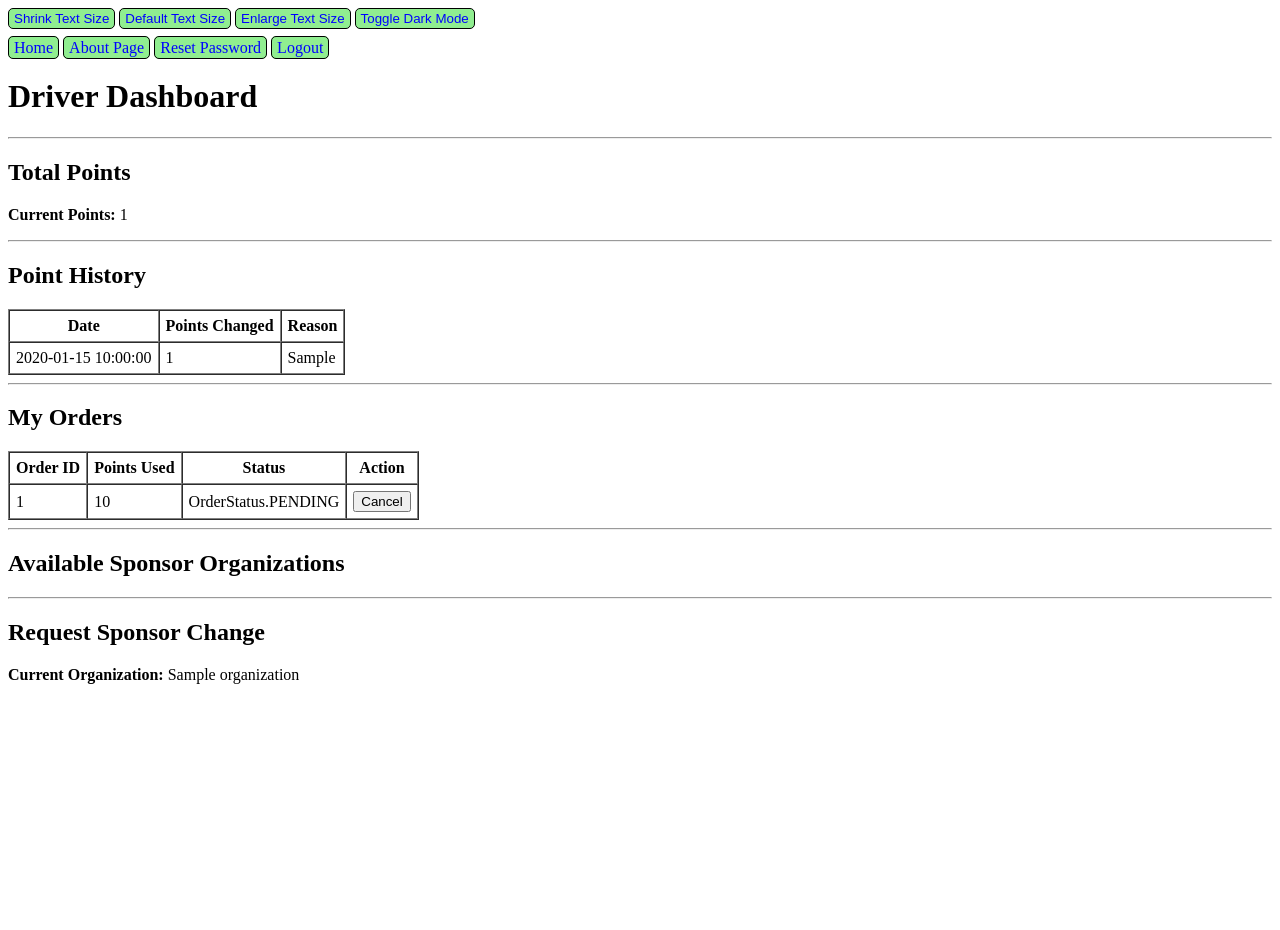
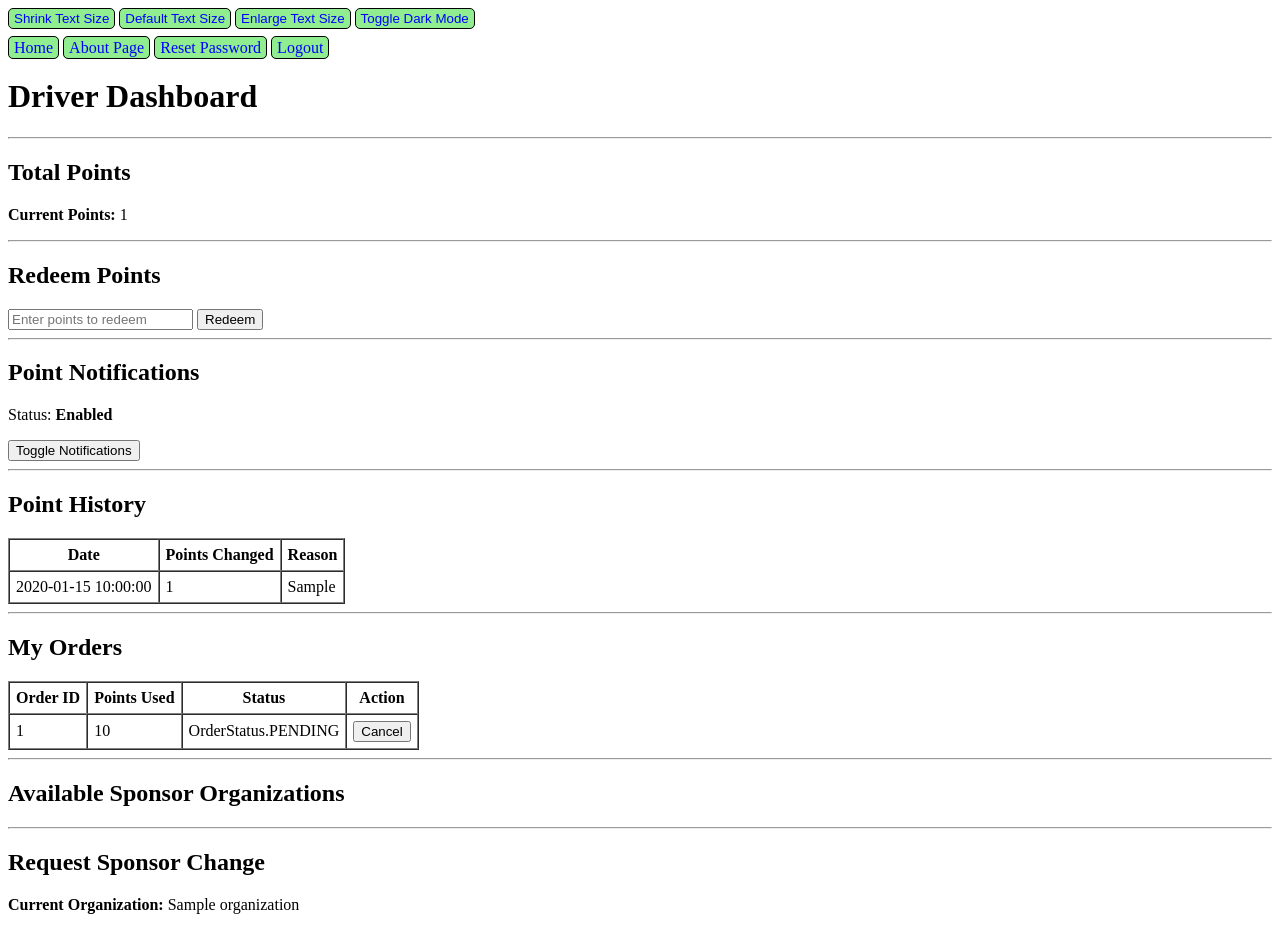
Before and after one commit to ppatel071/s26-CPSC4910-Team16, a Flask app: page /driver/dashboard in a window 1280 px wide. Before the commit the page ends 684 px from the top, so only its background shows below. Run offline with Flask 3, Linux system fonts and the light colour scheme; a user stored in the database is signed in; tables that the repository leaves empty hold one stand-in row (values such as "Sample post").

Commit message:
task 15657
include a toggle switch to enable/disable points notification

```diff
--- a/app/driver/routes.py
+++ b/app/driver/routes.py
@@ -1,4 +1,4 @@
-from flask import render_template, redirect, url_for
+from flask import render_template, redirect, url_for, request
 from flask_login import login_required, current_user
 from app.extensions import db
 from app.models.driver_workflow import DriverApplication, Order
@@ -14,9 +14,7 @@ def dashboard():
     driver = current_user.driver
 
     organizations = SponsorOrganization.query.all()
-
     transactions = driver.point_transactions if driver else []
-
     orders = driver.orders if driver else []
 
     return render_template(
@@ -25,6 +23,55 @@ def dashboard():
         transactions=transactions,
         orders=orders
     )
+
+
+@driver_bp.route('/redeem', methods=['POST'])
+@login_required
+def redeem_points():
+    driver = current_user.driver
+    amount = int(request.form.get("points"))
+
+    if amount <= 0:
+        return redirect(url_for('driver.dashboard'))
+
+    if driver.point_bal < amount:
+        return redirect(url_for('driver.dashboard'))
+
+    order = Order(
+        driver_id=driver.driver_id,
+        points=amount,
+        order_status=OrderStatus.PENDING,
+        create_time=dt.datetime.utcnow()
+    )
+
+    driver.point_bal -= amount
+
+    db.session.add(order)
+    db.session.commit()
+
+    return redirect(url_for('driver.dashboard'))
+
+
+@driver_bp.route('/cancel/<int:order_id>', methods=['POST'])
+@login_required
+def cancel_order(order_id):
+    order = Order.query.get_or_404(order_id)
+
+    if order.order_status != OrderStatus.CANCELLED:
+        order.order_status = OrderStatus.CANCELLED
+        current_user.driver.point_bal += order.points
+        db.session.commit()
+
+    return redirect(url_for('driver.dashboard'))
+
+
+@driver_bp.route('/toggle-point-alert', methods=['POST'])
+@login_required
+def toggle_point_alert():
+    driver = current_user.driver
+    driver.point_change_alert = not driver.point_change_alert
+    db.session.commit()
+    return redirect(url_for('driver.dashboard'))
 
 
 @driver_bp.route('/apply/<int:organization_id>', methods=['POST'])
@@ -77,16 +124,3 @@ def request_sponsor_change(organization_id):
     db.session.commit()
 
     return redirect(url_for('driver.dashboard'))
-
-
-@driver_bp.route('/cancel/<int:order_id>', methods=['POST'])
-@login_required
-def cancel_order(order_id):
-    order = Order.query.get_or_404(order_id)
-
-    if order.status != OrderStatus.CANCELLED:
-        order.status = OrderStatus.CANCELLED
-        current_user.driver.point_bal += order.point_cost
-        db.session.commit()
-
-    return redirect(url_for('driver.dashboard'))
--- a/app/templates/driver/dashboard.html
+++ b/app/templates/driver/dashboard.html
@@ -7,6 +7,32 @@
 
 <h2>Total Points</h2>
 <p><strong>Current Points:</strong> {{ current_user.driver.point_bal }}</p>
+
+<hr>
+
+<h2>Redeem Points</h2>
+
+<form method="POST" action="{{ url_for('driver.redeem_points') }}">
+    <input type="number" name="points" min="1" placeholder="Enter points to redeem" required>
+    <button type="submit">Redeem</button>
+</form>
+
+<hr>
+
+<h2>Point Notifications</h2>
+
+<p>
+    Status:
+    {% if current_user.driver.point_change_alert %}
+        <strong>Enabled</strong>
+    {% else %}
+        <strong>Disabled</strong>
+    {% endif %}
+</p>
+
+<form method="POST" action="{{ url_for('driver.toggle_point_alert') }}">
+    <button type="submit">Toggle Notifications</button>
+</form>
 
 <hr>
 
@@ -68,8 +94,7 @@
             <strong>{{ org.name }}</strong>
 
             <form method="POST"
-                  action="{{ url_for('driver.apply_to_organization', organization_id=org.organization_id) }}"
-                  style="display:inline;">
+                  action="{{ url_for('driver.apply_to_organization', organization_id=org.organization_id) }}">
                 <button type="submit">Apply</button>
             </form>
         </div>
@@ -94,8 +119,7 @@
             <strong>{{ org.name }}</strong>
 
             <form method="POST"
-                  action="{{ url_for('driver.request_sponsor_change', organization_id=org.organization_id) }}"
-                  style="display:inline;">
+                  action="{{ url_for('driver.request_sponsor_change', organization_id=org.organization_id) }}">
                 <button type="submit">Request Change</button>
             </form>
         </div>
```
